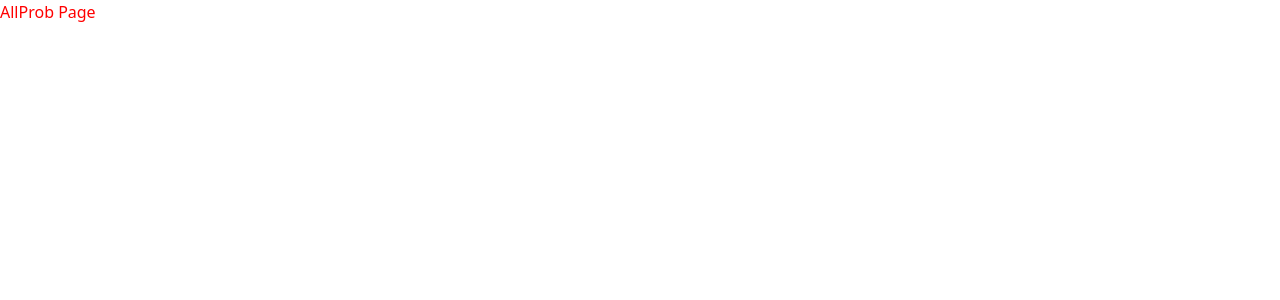
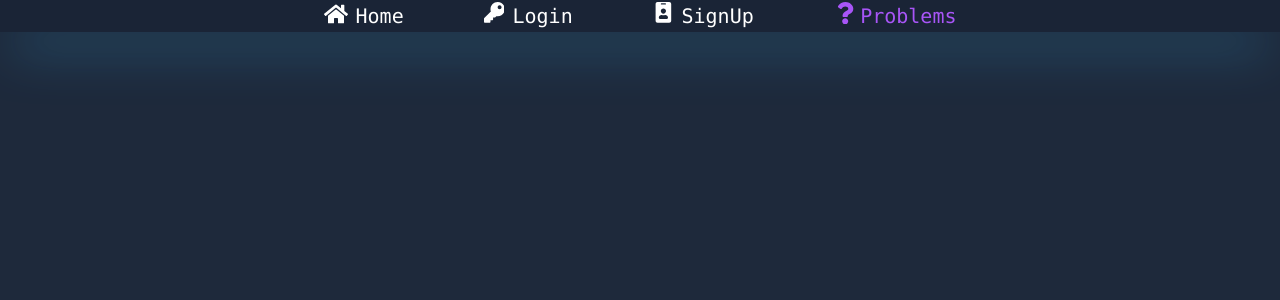
Before and after one commit to hkirat/react-assignment, a React (Vite) app: page /problems/all in a window 1280 px wide. Shown: the top 300 px of the page. Built offline with nearby package versions, Linux system fonts and the light colour scheme.

Commit message:
added problems page

```diff
--- a/src/pages/AllProb.jsx
+++ b/src/pages/AllProb.jsx
@@ -1,12 +1,23 @@
+import './../index.css'
+import { FaHome, FaKey, FaIdBadge, FaQuestion } from 'react-icons/fa';
+
 export default function AllProb() {
 
     return (
-        <h1 style={{color: "red"}}>AllProb Page</h1>
+        <div className='bg-slate-800 h-screen w-screen mx-auto'>
+        <nav className='flex flex-row justify-center place-items-center w-full h-8 transition ease-in-out duration-300 bg-slate-900/40 hover:bg-slate-900/25 mx-auto shadow-2xl shadow-sky-400/75 space-x-20'>
+            <span className="  cursor-pointer flex flex-row text-white hover:text-red-500 font-mono text-xl space-x-2 "><FaHome size="1.5rem" /><a href='/'>Home</a></span>
+            <span className=" cursor-pointer flex flex-row text-white hover:text-green-500 font-mono  transition ease-in-out duration-300 text-xl  space-x-2"><FaKey size="1.3rem"/><a href='/login'>Login</a></span>
+            <span className=" cursor-pointer flex flex-row text-white hover:text-orange-500 font-mono transition ease-in-out duration-300 text-xl  space-x-2"><FaIdBadge size="1.3rem"/><a href='/signup'>SignUp</a></span>
+            <span className=" cursor-pointer flex flex-row text-purple-500 font-mono  transition ease-in-out duration-300 text-xl  space-x-1"><FaQuestion size="1.4rem"/><a href='#'>Problems</a></span>
+        </nav>
 
 
 
 
 
+    </div>
+
     )
 
 
--- a/src/pages/Home.jsx
+++ b/src/pages/Home.jsx
@@ -1,5 +1,5 @@
 import './../index.css'
-import { FaHome, FaKey, FaIdBadge, FaUserTimes } from 'react-icons/fa';
+import { FaHome, FaKey, FaIdBadge, FaUserTimes, FaQuestion } from 'react-icons/fa';
 
 export default function Home() {
 
@@ -9,6 +9,7 @@ export default function Home() {
                 <span className="  cursor-pointer flex flex-row text-red-500 font-mono text-xl space-x-2 "><FaHome size="1.5rem" /><a href='#'>Home</a></span>
                 <span className=" cursor-pointer flex flex-row text-white font-mono hover:text-green-500 transition ease-in-out duration-300 text-xl  space-x-2"><FaKey size="1.3rem"/><a href='/login'>Login</a></span>
                 <span className=" cursor-pointer flex flex-row text-white font-mono hover:text-orange-500 transition ease-in-out duration-300 text-xl  space-x-2"><FaIdBadge size="1.3rem"/><a href='/signup'>SignUp</a></span>
+                <span className=" cursor-pointer flex flex-row text-white font-mono hover:text-purple-500 transition ease-in-out duration-300 text-xl  space-x-1"><FaQuestion size="1.4rem"/><a href='/problems/all'>Problems</a></span>
             </nav>
 
             <div className='text-slate-400 font-mono text-6xl my-16 flex flex-row justify-center max-w-fit mx-auto'>
--- a/src/pages/Login.jsx
+++ b/src/pages/Login.jsx
@@ -1,5 +1,5 @@
 import './../index.css'
-import { FaHome, FaKey, FaIdBadge } from 'react-icons/fa';
+import { FaHome, FaKey, FaIdBadge, FaQuestion } from 'react-icons/fa';
 
 export default function Login() {
 
@@ -9,6 +9,7 @@ export default function Login() {
                 <span className="  cursor-pointer flex flex-row text-white hover:text-red-500 font-mono text-xl space-x-2 "><FaHome size="1.5rem" /><a href='/'>Home</a></span>
                 <span className=" cursor-pointer flex flex-row text-green-500 font-mono  transition ease-in-out duration-300 text-xl  space-x-2"><FaKey size="1.3rem"/><a href='#'>Login</a></span>
                 <span className=" cursor-pointer flex flex-row text-white font-mono hover:text-orange-500 transition ease-in-out duration-300 text-xl  space-x-2"><FaIdBadge size="1.3rem"/><a href='/signup'>SignUp</a></span>
+                <span className=" cursor-pointer flex flex-row text-white font-mono hover:text-purple-500 transition ease-in-out duration-300 text-xl  space-x-1"><FaQuestion size="1.4rem"/><a href='/problems/all'>Problems</a></span>
             </nav>
 
             <div className='text-slate-300 font-mono sm:text-3xl lg:text-3xl xl:text-4xl font-bold my-24 justify-center max-w-fit mx-auto'>Hey, Welcome Back, let's Login</div>
--- a/src/pages/SignUp.jsx
+++ b/src/pages/SignUp.jsx
@@ -1,5 +1,5 @@
 import './../index.css'
-import { FaHome, FaKey, FaIdBadge } from 'react-icons/fa';
+import { FaHome, FaKey, FaIdBadge, FaQuestion } from 'react-icons/fa';
 
 export default function SignUp() {
 
@@ -10,6 +10,7 @@ export default function SignUp() {
         <span className="  cursor-pointer flex flex-row text-white hover:text-red-500 font-mono text-xl space-x-2 "><FaHome size="1.5rem" /><a href='/'>Home</a></span>
         <span className=" cursor-pointer flex flex-row text-white hover:text-green-500 font-mono  transition ease-in-out duration-300 text-xl  space-x-2"><FaKey size="1.3rem"/><a href='/login'>Login</a></span>
         <span className=" cursor-pointer flex flex-row text-orange-500 font-mono transition ease-in-out duration-300 text-xl  space-x-2"><FaIdBadge size="1.3rem"/><a href='#'>SignUp</a></span>
+        <span className=" cursor-pointer flex flex-row text-white font-mono hover:text-purple-500 transition ease-in-out duration-300 text-xl  space-x-1"><FaQuestion size="1.4rem"/><a href='/problems/all'>Problems</a></span>
     </nav>
 
 
```
